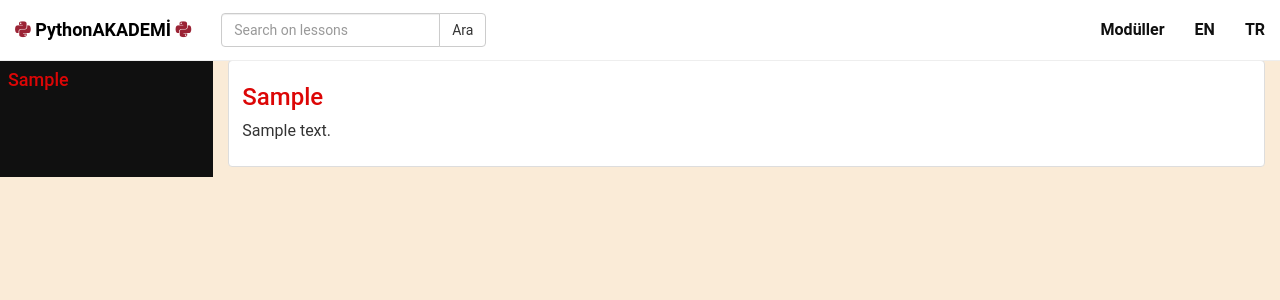
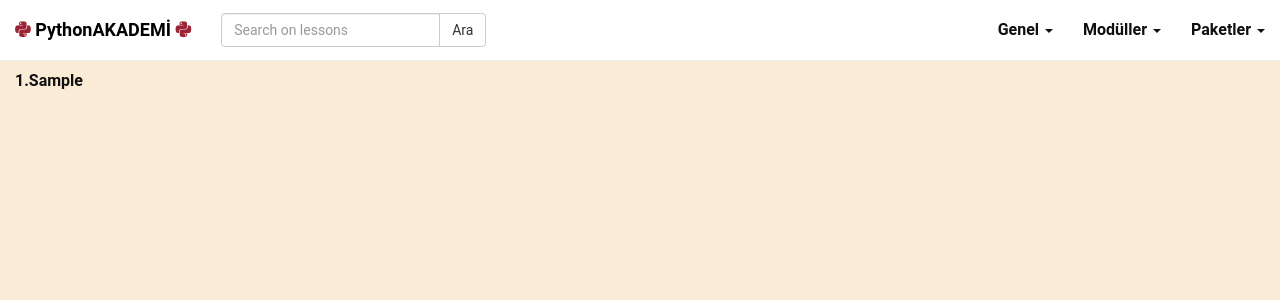
Before and after one commit to kopuskopecik/projem, a Django app: page /tr/icerik/ in a window 1280 px wide. Shown: the top 300 px of the page. Run offline with Django 3.2, Linux system fonts and the light colour scheme; tables that the repository leaves empty hold one stand-in row (values such as "Sample post"); some libraries are stand-ins or nearby versions.

Commit message:
Navbar, views ve html sayfalarında değişiklik yapıldı

```diff
--- a/static/style1.css
+++ b/static/style1.css
@@ -13,6 +13,15 @@ body {
 	font-family: 'Roboto', 'Arial';
 	color: #101010;
 	font-size: 16px;
+}
+
+h4, .detailbaslik {
+	font-family: 'Roboto', 'Arial';
+	color: #dc0606;
+}
+
+.index:hover {
+	color:mediumseagreen;
 }
 
 .fa-python {
@@ -35,7 +44,6 @@ body {
 .detailmenu {
 	background-color: #9B2335;
 	overflow-y: auto;
-
 }
 
 .row{
@@ -53,7 +61,9 @@ body {
 }
 
 .index {
-	background-color: #101010;
+	text-decoration: none;
+	color: #101010;
+	margin-top: 10px;
 }
 
 .content {
@@ -100,10 +110,6 @@ tt {
 	color:#fff;
 }
 
-h5 {
-	color: darkgreen;
-	font-family: 'Roboto', 'Arial';
-}
 
 .thumbnail {
 	margin-bottom: 10px;
@@ -112,16 +118,9 @@ h5 {
 
 .baslik {
 	word-wrap: break-word;
-}
-h4, h3 {
-	font-family: 'Roboto', 'Arial';
-	color: #dc0606;
+	color: #fff;
 }
 
-
-.baslik {
-	color: #fff;
-}
 
 .tik{
 	color: #e4e81c;
--- a/templates/header.html
+++ b/templates/header.html
@@ -36,9 +36,48 @@
             <!-- Temel Sayfalar -->
             <ul class="nav navbar-nav navbar-right">
 
-				<li><a href="{% url 'tur:index' %}"><b>Modüller</b></a></li>
-                <li><a href="{% url 'lessons:index' %}"><b>EN</b></a></li>
-				<li><a href="{% url 'tur:index' %}"><b>TR</b></a></li>
+
+               <!-- <li><a href="{% url 'lessons:index' %}"><b>EN</b></a></li>-->
+				<li class="dropdown">
+					<a href="#" class="dropdown-toggle" data-toggle="dropdown" role="button" aria-haspopup="true" aria-expanded="false">
+					<b>Genel</b> <span class="caret"></span></a>
+					<ul class="dropdown-menu">
+						{% for konu in genel1   %}
+						<li><a href="{{konu.get_absolute_url}}"><b>{{konu.headline}}</b></a></li>
+						{%  endfor  %}
+
+						<li role="separator" class="divider"></li>
+						{% for konu in genel2   %}
+						<li><a href="{{konu.get_absolute_url}}"><b>{{konu.headline}}</b></a></li>
+						{%  endfor  %}
+						<li role="separator" class="divider"></li>
+						<li><a href="{% url 'tur:index' %}"><b>Tüm İçerik</b></a></li>
+					</ul>
+				</li>
+
+				<li class="dropdown">
+					<a href="#" class="dropdown-toggle" data-toggle="dropdown" role="button" aria-haspopup="true" aria-expanded="false">
+					<b>Modüller</b> <span class="caret"></span></a>
+					<ul class="dropdown-menu">
+						{% for konu in moduller   %}
+						<li><a href="{{konu.get_absolute_url}}"><b>{{konu.headline}}</b></a></li>
+						{%  endfor  %}
+					</ul>
+				</li>
+
+								<li class="dropdown">
+					<a href="#" class="dropdown-toggle" data-toggle="dropdown" role="button" aria-haspopup="true" aria-expanded="false">
+					<b>Paketler</b> <span class="caret"></span></a>
+					<ul class="dropdown-menu">
+						{% for konu in paketler1   %}
+						<li><a href="{{konu.get_absolute_url}}"><b>{{konu.headline}}</b></a></li>
+						{%  endfor  %}
+						<li role="separator" class="divider"></li>
+						{% for konu in paketler2   %}
+						<li><a href="{{konu.get_absolute_url}}"><b>{{konu.headline}}</b></a></li>
+						{%  endfor  %}
+					</ul>
+				</li>
 				{% if request.user.is_authenticated %}
 					<!--<li><a href="{% url 'lessons:create' %}">Add Lesson</a></li> -->
 					<li><a href="{% url 'tur:create' %}"><b>Ders Ekle</b></a></li>
--- a/templates/home.html
+++ b/templates/home.html
@@ -11,7 +11,7 @@
 		<div class = "basliklar {{lesson.filtre1}} {{lesson.filtre2}}">
 			<a href="{{lesson.get_absolute_url}}">
 				<h4 class = " abc text-center">
-				{{lesson.headline}}
+				{{lesson.number}}.{{lesson.headline}}
 				</h4>
 			</a>
 		</div>
--- a/templates/tur/detail.html
+++ b/templates/tur/detail.html
@@ -20,7 +20,7 @@
 					<a href="{{next_lesson.get_absolute_url}}" class="btn btn-success btn-center ikinci menu" role="button">></a>
 
 				</div>
-					<h3 class ="text-center">
+					<h3 class ="text-center detailbaslik">
 
 						<b>{{lesson.number}}-{{lesson.headline}} </b>
 						{% if request.user.is_authenticated %}
@@ -31,6 +31,8 @@
 					</h3>
 
 					{{lesson.content|safe}}
+
+					<p class = "text-primary text-center"><b>{{lesson.publishing_date}}</b></p>
 
 				<div class = "oklar">
 					<a href="{{previous_lesson.get_absolute_url}}" class="btn btn-success" role="button"><</a>
--- a/templates/tur/index.html
+++ b/templates/tur/index.html
@@ -1,32 +1,20 @@
 {% extends 'base.html' %}
-
+{% load static %}
 {% block body %}
 
 <div class="container-fluid">
 	<div class="row">
-		<div class = "col-md-2 col-sm-4 index">
+		<div class = "index">
 		{% for lesson in lessons   %}
 
-		<a class="index" href="{{lesson.get_absolute_url}}"><h4> {{lesson.headline}} </h4></a>
+			<div class = "col col-md-6 col-sm-6 col-xs-12">
+			<p><a class="index {{lesson.filtre1}} {{lesson.filtre2}}" href="{{lesson.get_absolute_url}}">
+				<b>{{lesson.number}}.{{lesson.headline}}</b></a></p>
 
+
+			</div>
 		{%  endfor  %}
 		</div>
-		<div class="col-md-10 col-sm-4">
-
-
-			<div class="thumbnail">
-				<div class="caption">
-					<h3> {{lesson1.headline}} </h3>
-					<p> {{lesson1.content|safe}} </p>
-				</div>
-			</div>
-
-
-		</div>
-
-
-
-
 	</div>
-	</div>
+</div>
 {% endblock %}
--- a/tur/admin.py
+++ b/tur/admin.py
@@ -3,7 +3,7 @@ from .models import Dersler
 
 class DerslerAdmin(admin.ModelAdmin):
 
-    list_display = ["headline", "number", "filtre1", "filtre2"]
+    list_display = ["headline", "number", "filtre1", "filtre2", "publishing_date"]
     search_fields = ["headline", "content"]
     list_editable = ["number", "filtre1", "filtre2"]
 
--- a/tur/views.py
+++ b/tur/views.py
@@ -8,20 +8,39 @@ from django.contrib import messages
 
 # Create your views here.
 def tur_index(request):
+
+	genel1 = Dersler.objects.filter(filtre2 = "ana1")
+	genel2 = Dersler.objects.filter(filtre2 = "ana2")
+	moduller = Dersler.objects.filter(filtre2 = "ana3")
+	paketler1 = Dersler.objects.filter(filtre2 = "ana4")
+	paketler2 = Dersler.objects.filter(filtre2 = "ana5")
+
 	lessons = Dersler.objects.all()
 	lesson1 = get_object_or_404(Dersler, number=1)
 
 	context = {
 		'lessons':lessons,
 		'lesson1':lesson1,
+		'genel1':genel1,
+		'genel2':genel2,
+		'moduller':moduller,
+		'paketler1':paketler1,
+		'paketler2':paketler2,
 	}
 
 	return render(request, 'tur/index.html', context)
 
 def tur_detail(request, slug):
+
+	genel1 = Dersler.objects.filter(filtre2 = "ana1")
+	genel2 = Dersler.objects.filter(filtre2 = "ana2")
+	moduller = Dersler.objects.filter(filtre2 = "ana3")
+	paketler1 = Dersler.objects.filter(filtre2 = "ana4")
+	paketler2 = Dersler.objects.filter(filtre2 = "ana5")
+
 	lesson = get_object_or_404(Dersler, slug=slug)
 	lessons = Dersler.objects.filter(filtre1 = lesson.filtre1)
-	other_lessons = Dersler.objects.exclude(slug = slug).filter(filtre2 = "ana").filter(number__gte = lesson.number)[0:6]
+	other_lessons = Dersler.objects.exclude(slug = slug).filter(filtre2__contains = "ana").filter(number__gte = lesson.number)[0:6]
 	if lesson== Dersler.objects.last():
 		next_lesson = get_object_or_404(Dersler, number=1)
 	else:
@@ -40,12 +59,23 @@ def tur_detail(request, slug):
 		'next_lesson': next_lesson,
 		'previous_lesson': previous_lesson,
 		'other_lessons': other_lessons,
+		'genel1':genel1,
+		'genel2':genel2,
+		'moduller':moduller,
+		'paketler1':paketler1,
+		'paketler2':paketler2,
 	}
 	return render(request,'tur/detail.html',context)
 
 def tur_create(request):
 	if not request.user.is_authenticated:
 		return Http404()
+
+	genel1 = Dersler.objects.filter(filtre2 = "ana1")
+	genel2 = Dersler.objects.filter(filtre2 = "ana2")
+	moduller = Dersler.objects.filter(filtre2 = "ana3")
+	paketler1 = Dersler.objects.filter(filtre2 = "ana4")
+	paketler2 = Dersler.objects.filter(filtre2 = "ana5")
 
 	form = DerslerForm(request.POST or None)
 	if form.is_valid():
@@ -55,6 +85,11 @@ def tur_create(request):
 		return redirect('tur:create')
 	context = {
 		'form':form,
+		'genel1':genel1,
+		'genel2':genel2,
+		'moduller':moduller,
+		'paketler1':paketler1,
+		'paketler2':paketler2,
 	}
 
 	return render(request, 'tur/form.html',context)
@@ -62,6 +97,12 @@ def tur_create(request):
 def tur_update(request,slug):
 	if not request.user.is_authenticated:
 		return Http404()
+
+	genel1 = Dersler.objects.filter(filtre2 = "ana1")
+	genel2 = Dersler.objects.filter(filtre2 = "ana2")
+	moduller = Dersler.objects.filter(filtre2 = "ana3")
+	paketler1 = Dersler.objects.filter(filtre2 = "ana4")
+	paketler2 = Dersler.objects.filter(filtre2 = "ana5")
 
 	lesson = get_object_or_404(Dersler, slug=slug)
 	form = DerslerForm(request.POST or None, instance=lesson)
@@ -72,6 +113,11 @@ def tur_update(request,slug):
 
 	context = {
 		'form':form,
+		'genel1':genel1,
+		'genel2':genel2,
+		'moduller':moduller,
+		'paketler1':paketler1,
+		'paketler2':paketler2,
 	}
 	return render(request, 'tur/form.html',context)
 
```
Also changed, not shown: home/views.py (+12 -1 lines).
